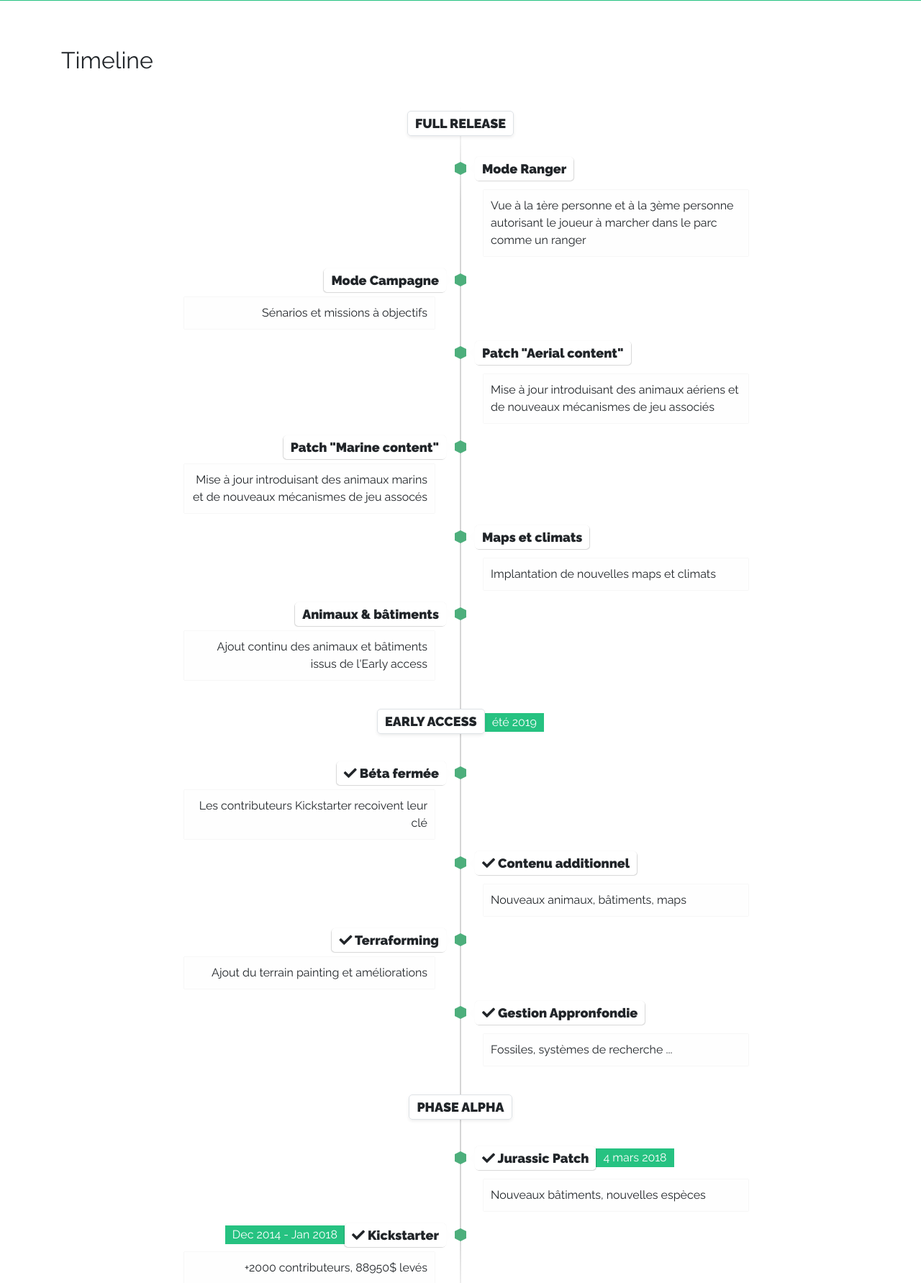
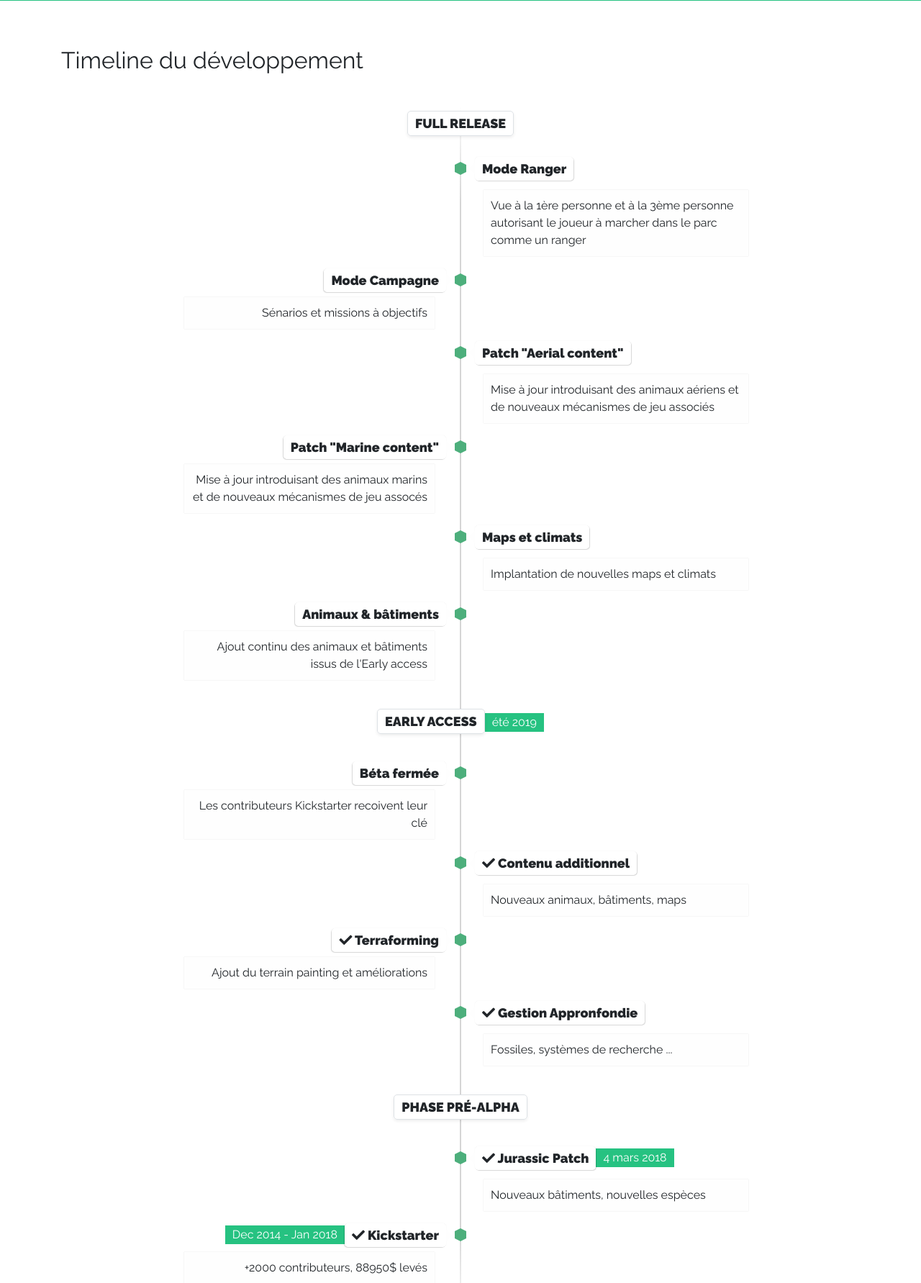
Before and after one commit to ludel/PK-France, a Django app: page / in a window 1280 px wide. Shown: the part 1875-3658 px from the top of the page at 72% size. Run offline with Django 3.2, Linux system fonts and the light colour scheme; some libraries are stand-ins or nearby versions.

Commit message:
Little fix

```diff
--- a/templates/pkfrance/index.html
+++ b/templates/pkfrance/index.html
@@ -1,7 +1,7 @@
 {% extends 'pkfrance/base.html' %}
 {% load static %}
 
-{% block title %}Communauté francais de prehistoric kingdom{% endblock %}
+{% block title %}Communauté francais de Prehistoric Kingdom{% endblock %}
 
 {% block description %}
     Prehistoric Kingdom est le jeu de gestion ultime d’un parc à dinosaures.
@@ -223,7 +223,7 @@
 
     <div class="container">
         <!-- Timeline Section -->
-        <h2 class="pt-4 pb-4" id="timeline">Timeline</h2>
+        <h2 class="pt-4 pb-4" id="timeline">Timeline du développement</h2>
 
         <ul class="timeline">
             <li class="text-center mb-3">
@@ -320,7 +320,7 @@
                 <div class="direction-l">
                     <div class="flag-wrapper">
                         <span class="hexa"></span>
-                        <span class="flag"><i class="fas fa-check"></i> Béta fermée</span>
+                        <span class="flag">Béta fermée</span>
                     </div>
                     <div class="desc">
                         Les contributeurs Kickstarter recoivent leur clé
@@ -368,7 +368,7 @@
             </li>
 
             <li class="text-center mt-4 mb-4">
-                <span class="shadow-sm border flag">PHASE ALPHA</span>
+                <span class="shadow-sm border flag">PHASE PRÉ-ALPHA</span>
             </li>
 
             <li>
```
